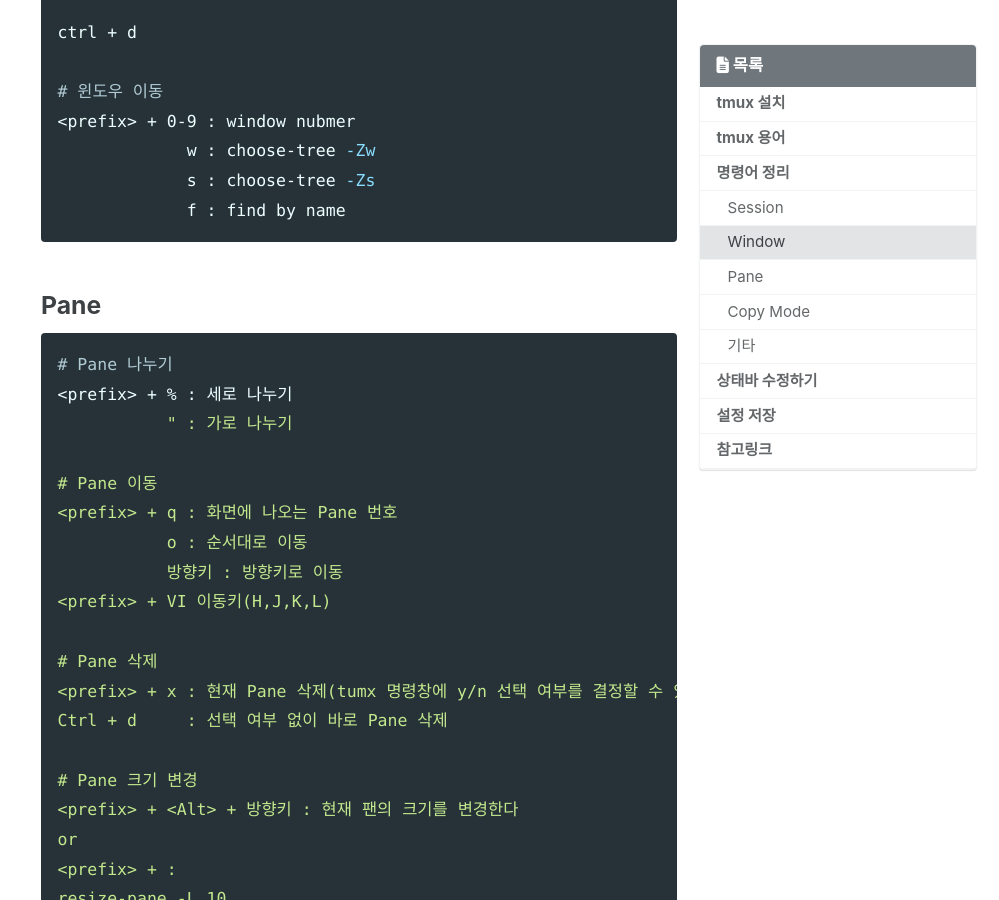
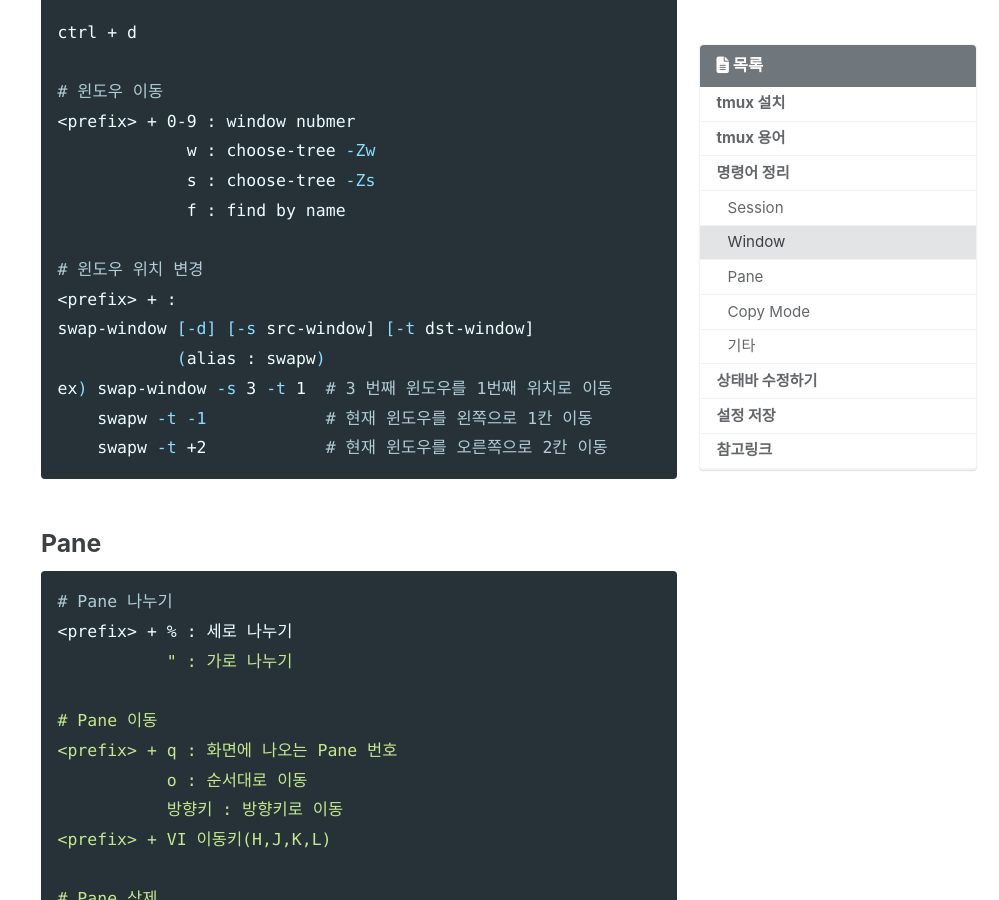
Before and after one commit to geeksaga/geeksaga.github, a Jekyll site: the page built from _posts/tools/2020-03-23-tmux.md, in a window 1280 px wide and 900 px high, scrolled down 2862 px. Shown: the whole window, without its empty margins (281-1280 px from the left). Built offline with Jekyll 4.4.1, drawn with Linux system fonts in a browser that asks for light colours; cached includes are drawn as plain includes; nearby versions of some CDN libraries; comment, search, counter and statistics services are not loaded.

Commit message:
Update tmux window swap

````diff
--- a/_posts/tools/2020-03-23-tmux.md
+++ b/_posts/tools/2020-03-23-tmux.md
@@ -100,6 +100,14 @@ ctrl + d
              w : choose-tree -Zw
              s : choose-tree -Zs
              f : find by name
+
+# 윈도우 위치 변경
+<prefix> + :
+swap-window [-d] [-s src-window] [-t dst-window]
+            (alias : swapw)
+ex) swap-window -s 3 -t 1  # 3 번째 윈도우를 1번째 위치로 이동
+    swapw -t -1            # 현재 윈도우를 왼쪽으로 1칸 이동
+    swapw -t +2            # 현재 윈도우를 오른쪽으로 2칸 이동
 ```
 
 ### Pane
````
